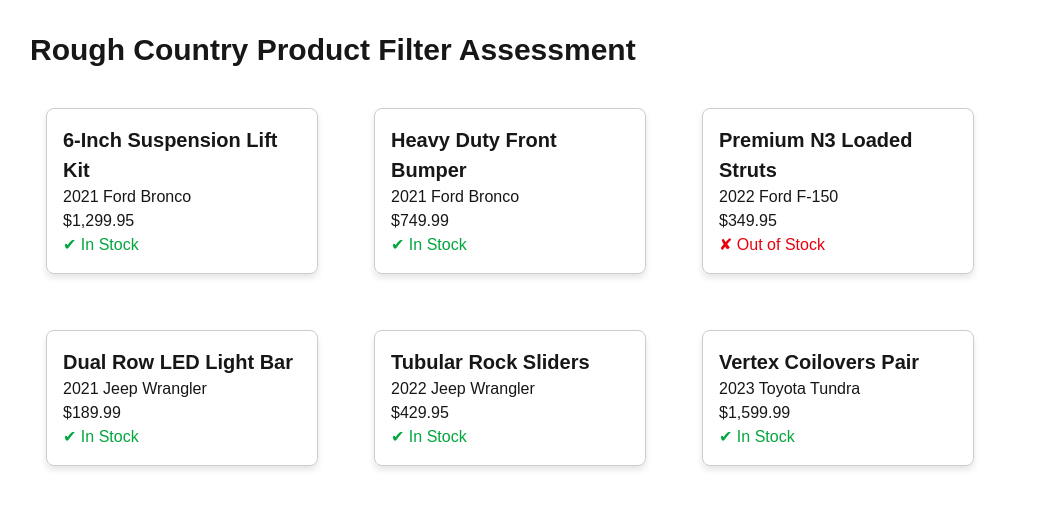
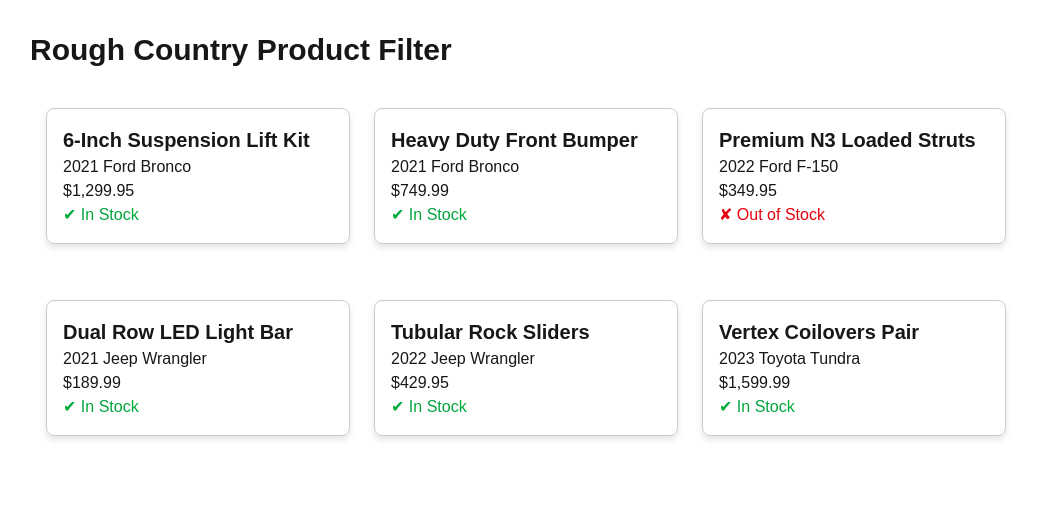
Before and after one commit to JayPTucker/rough-country-filter, a Next.js app: page / in a window 1280 px wide. Shown: the top 508 px of the page, without its empty margins (130-1167 px from the left). Built offline with nearby package versions, Linux system fonts and the light colour scheme.

Commit message:
Separated components
- Components are now separate
- Adjusted some CSS elements

```diff
--- a/app/globals.css
+++ b/app/globals.css
@@ -37,6 +37,7 @@
   margin: 16px;
   box-shadow: 0 4px 6px rgba(0, 0, 0, 0.1);
   transition: all 0.2s ease-in-out !important;
+  width: 100% !important;
 }
 
 .productCard:hover {
--- a/app/page.tsx
+++ b/app/page.tsx
@@ -1,42 +1,15 @@
 import { MOCK_PRODUCTS } from "@/data/products";
-
+import ProductList from "@/components/ProductList";
 import "./globals.css";
 
 export default function Home() {
   return (
     <main className="max-w-5xl mx-auto p-8">
       <h1 className="text-3xl font-bold mb-6">
-        Rough Country Product Filter Assessment
+        Rough Country Product Filter
       </h1>
 
-      <div className="grid grid-cols-1 sm:grid-cols-2 md:grid-cols-3 gap-6">
-        {MOCK_PRODUCTS.map((product) => (
-          <div
-            key={product.id}
-            className="productCard"
-          >
-            <p className="productTitle">
-              {product.name}
-            </p>
-
-            <p>
-              {product.year} {product.make} {product.model}
-            </p>
-
-            <p className="font-medium">
-              {product.price.toLocaleString("en-US", {
-                style: "currency",
-                currency: "USD",
-              })}
-            </p>
-
-
-            <p className={`font-medium ${product.inStock ? "text-green-600" : "text-red-600"}`}>
-              {product.inStock ? "✔ In Stock" : "✘ Out of Stock"}
-            </p>
-          </div>
-        ))}
-      </div>
+      <ProductList products={MOCK_PRODUCTS} />
     </main>
   );
 }
--- a/components/ProductCard.tsx
+++ b/components/ProductCard.tsx
@@ -0,0 +1,32 @@
+import type { Product } from "@/types/product";
+
+interface ProductCardProps {
+  product: Product;
+}
+
+export default function ProductCard({
+  product,
+}: ProductCardProps) {
+  return (
+    <div className="productCard">
+        <p className="productTitle">
+            {product.name}
+        </p>
+
+        <p>
+            {product.year} {product.make} {product.model}
+        </p>
+
+        <p>
+            {product.price.toLocaleString("en-US", {
+                style: "currency",
+                currency: "USD",
+            })}
+        </p>
+
+        <p className={`font-medium ${product.inStock ? "text-green-600" : "text-red-600"}`}>
+            {product.inStock ? "✔ In Stock" : "✘ Out of Stock"}
+        </p>
+    </div>
+  );
+}
--- a/components/ProductList.tsx
+++ b/components/ProductList.tsx
@@ -0,0 +1,21 @@
+import type { Product } from "@/types/product";
+import ProductCard from "./ProductCard";
+
+interface ProductListProps {
+  products: Product[];
+}
+
+export default function ProductList({
+  products,
+}: ProductListProps) {
+  return (
+    <div className="grid grid-cols-1 sm:grid-cols-2 md:grid-cols-3 gap-6">
+      {products.map((product) => (
+        <ProductCard
+          key={product.id}
+          product={product}
+        />
+      ))}
+    </div>
+  );
+}
```
